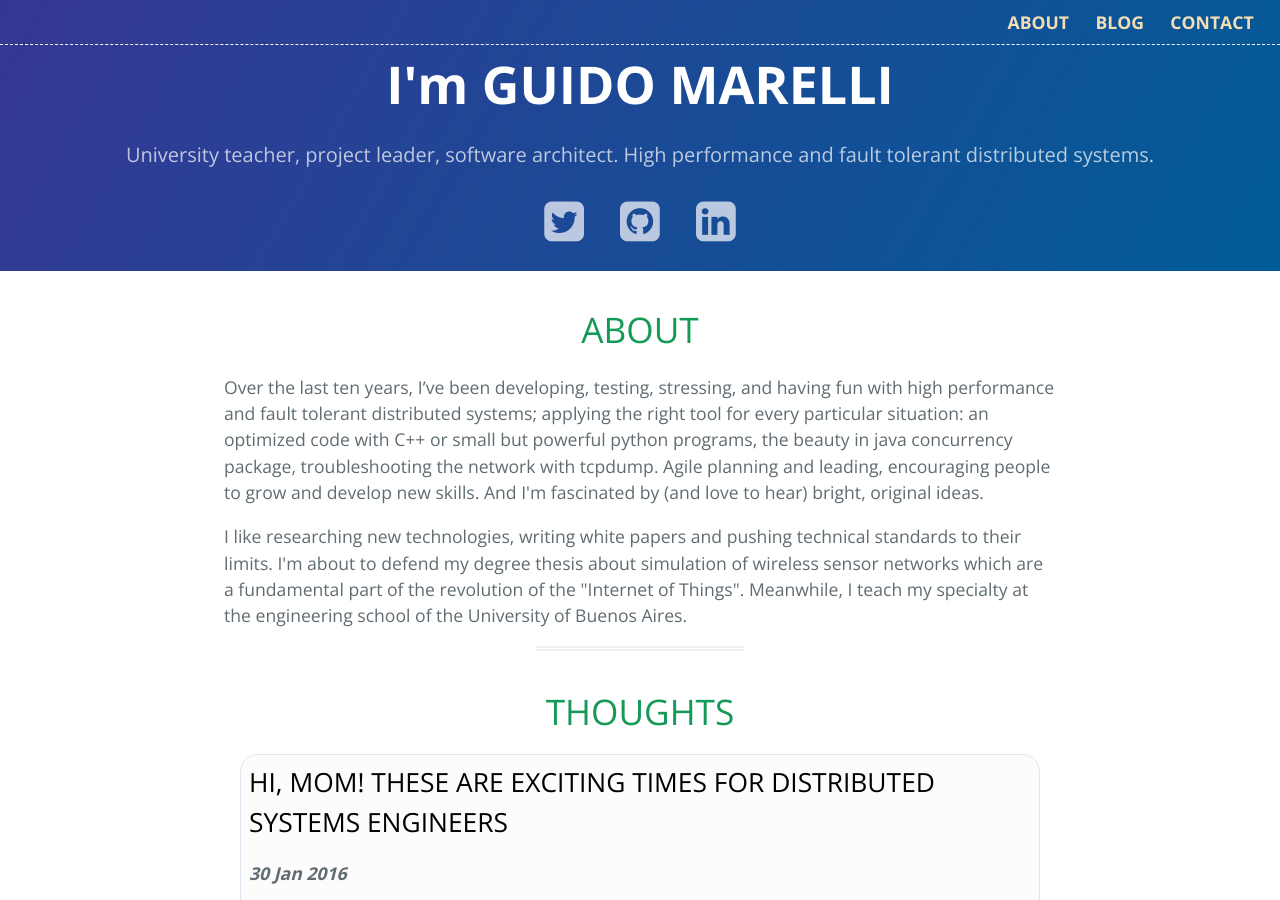
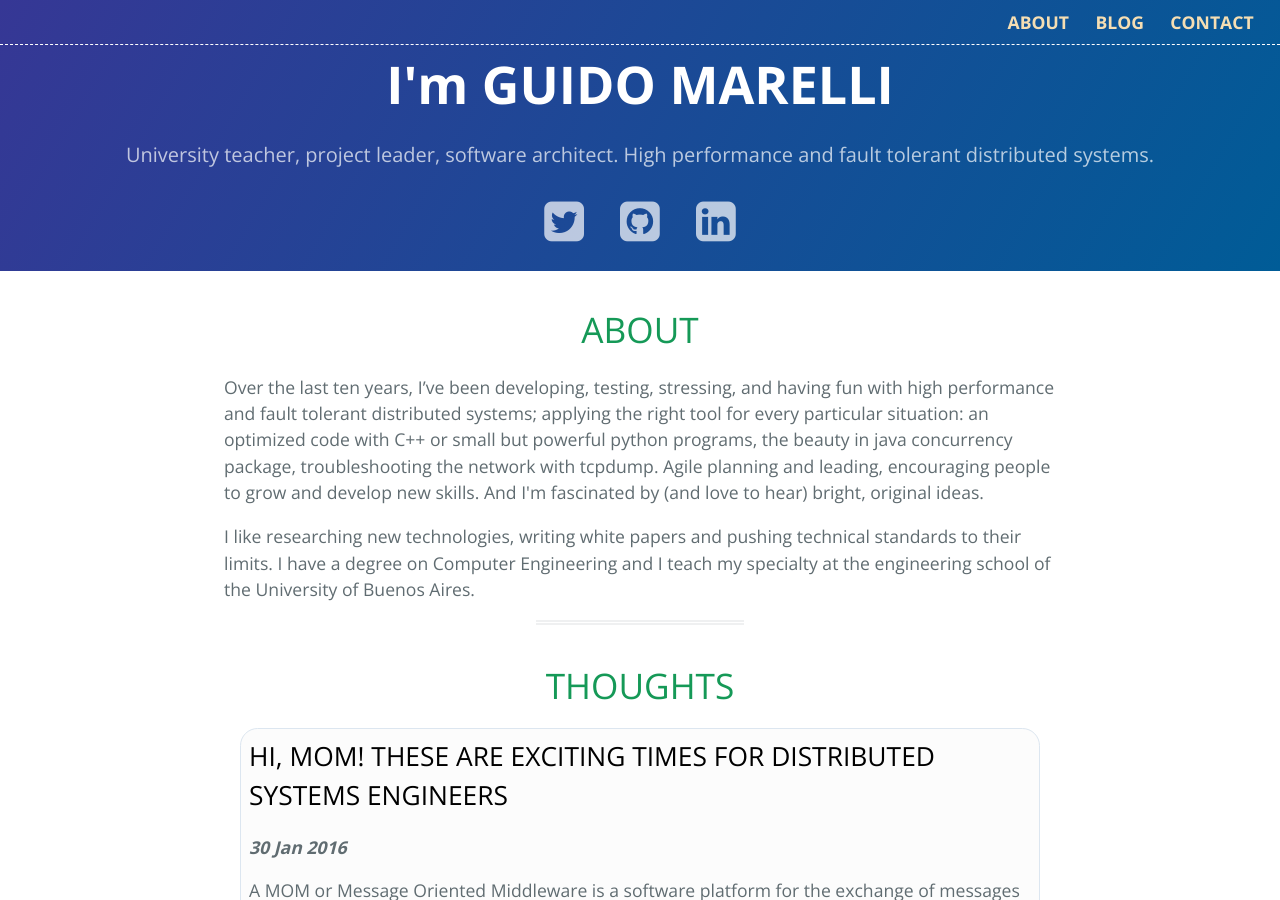
Before and after one commit to rgmarelli/rgmarelli.github.io, a Jekyll site: the page built from index.html, in a window 1280 px wide and 900 px high. Built offline with Jekyll 4.4.1, drawn with Linux system fonts in a browser that asks for light colours; nearby versions of some CDN libraries.

Commit message:
Update index.html

```diff
--- a/index.html
+++ b/index.html
@@ -7,7 +7,7 @@
   <h1>About</h1>
   <p>Over the last ten years, I’ve been developing, testing, stressing, and having fun with high performance and fault tolerant distributed systems; applying the right tool for every particular situation: an optimized code with C++ or small but powerful python programs, the beauty in java concurrency package, troubleshooting the network with tcpdump. Agile planning and leading, encouraging people to grow and develop new skills. And I'm fascinated by (and love to hear) bright, original ideas.</p>
 
-  <p>I like researching new technologies, writing white papers and pushing technical standards to their limits. I'm about to defend my degree thesis about simulation of wireless sensor networks which are a fundamental part of the revolution of the "Internet of Things". Meanwhile, I teach my specialty at the engineering school of the University of Buenos Aires.</p>
+  <p>I like researching new technologies, writing white papers and pushing technical standards to their limits. I have a degree on Computer Engineering and I teach my specialty at the engineering school of the University of Buenos Aires.</p>
 
   <hr class="sep" />
 
```
